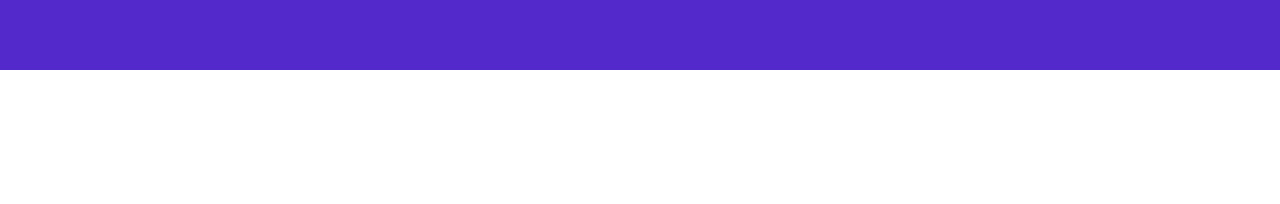
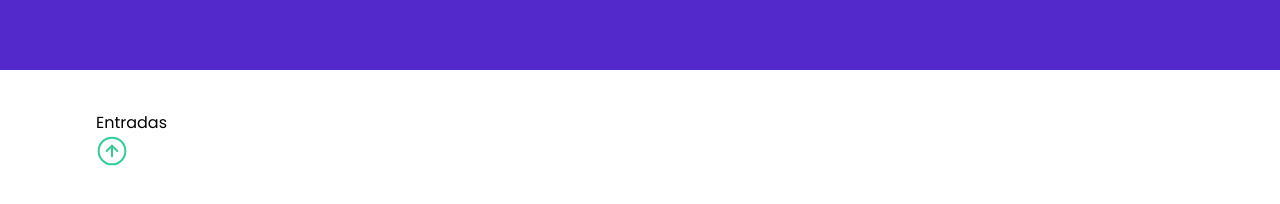
Before and after one commit to anaventura1811/aulas-chapter2-ignite, a React (Create React App) app: page / in a window 1280 px wide. Shown: the part 202-406 px from the top of the page. Built offline with nearby package versions, Linux system fonts and the light colour scheme.

Commit message:
Estilização do main, summary

```diff
--- a/src/App.tsx
+++ b/src/App.tsx
@@ -1,10 +1,12 @@
 import { GlobalStyle } from "./styles/global";
 import { Header } from './components/Header';
+import { Dashboard } from "./components/Dashboard";
 
 export function App() {
   return (
     <>
       <Header />
+      <Dashboard />
       <GlobalStyle />
     </>
   );
--- /dev/null
+++ b/src/components/DashStyle.ts
@@ -0,0 +1,7 @@
+import styled from 'styled-components';
+
+export const DashStyle = styled.main `
+  max-width: 1120px;
+  margin: 0 auto;
+  padding: 2.5rem 1rem;
+`;
--- /dev/null
+++ b/src/components/Dashboard.tsx
@@ -0,0 +1,10 @@
+import { DashStyle } from './DashStyle';
+import { Summary } from './Summary/Sumary';
+
+export function Dashboard() {
+  return (
+    <DashStyle>
+      <Summary />
+    </DashStyle>
+  );
+}
--- /dev/null
+++ b/src/components/Summary/SumStyle.ts
@@ -0,0 +1,5 @@
+import styled from 'styled-components';
+
+export const SumStyle = styled.div`
+
+`;
--- /dev/null
+++ b/src/components/Summary/Sumary.tsx
@@ -0,0 +1,17 @@
+import entradas from '../../assets/Entradas.svg';
+
+import { SumStyle } from './SumStyle';
+
+
+export function Summary() {
+  return (
+    <SumStyle>
+      <div>
+        <header>
+          <p>Entradas</p>
+          <img src={ entradas } alt="entradas" />
+        </header>
+      </div>
+    </SumStyle>
+  )
+}
```
